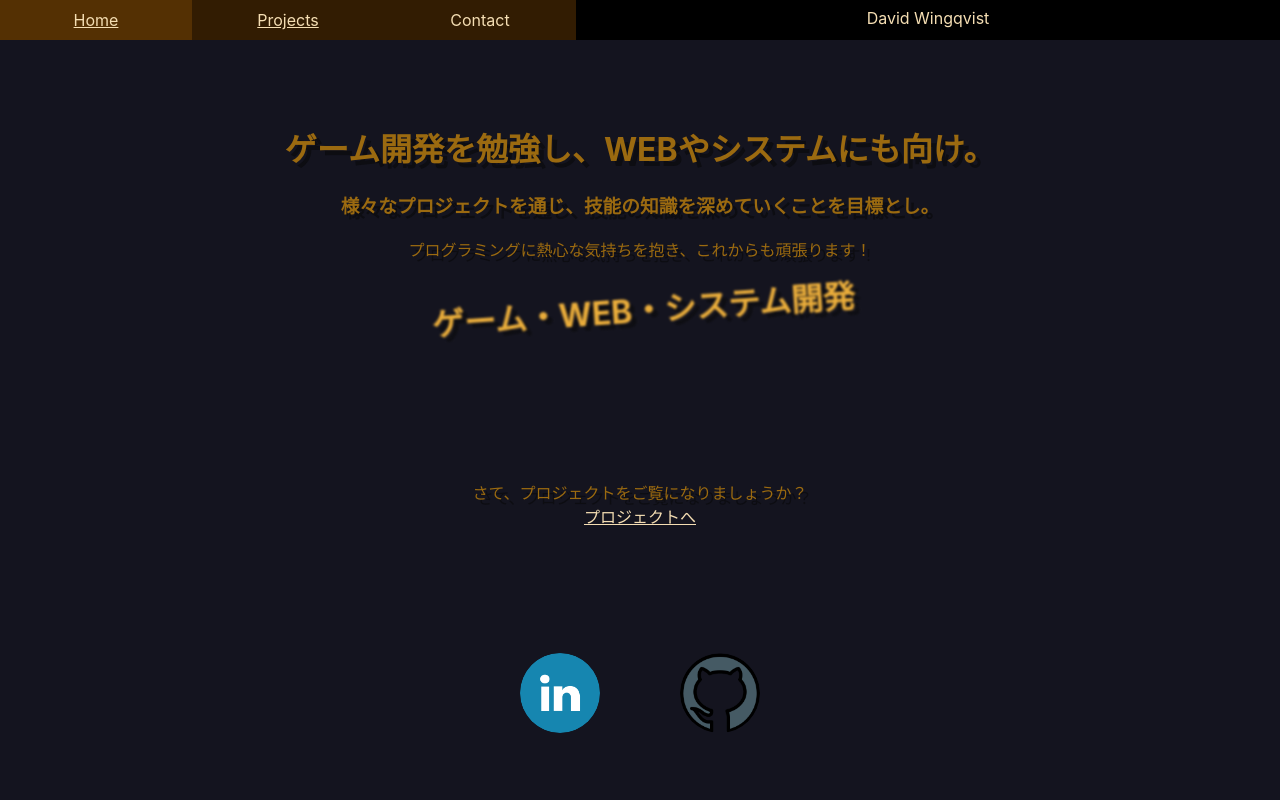
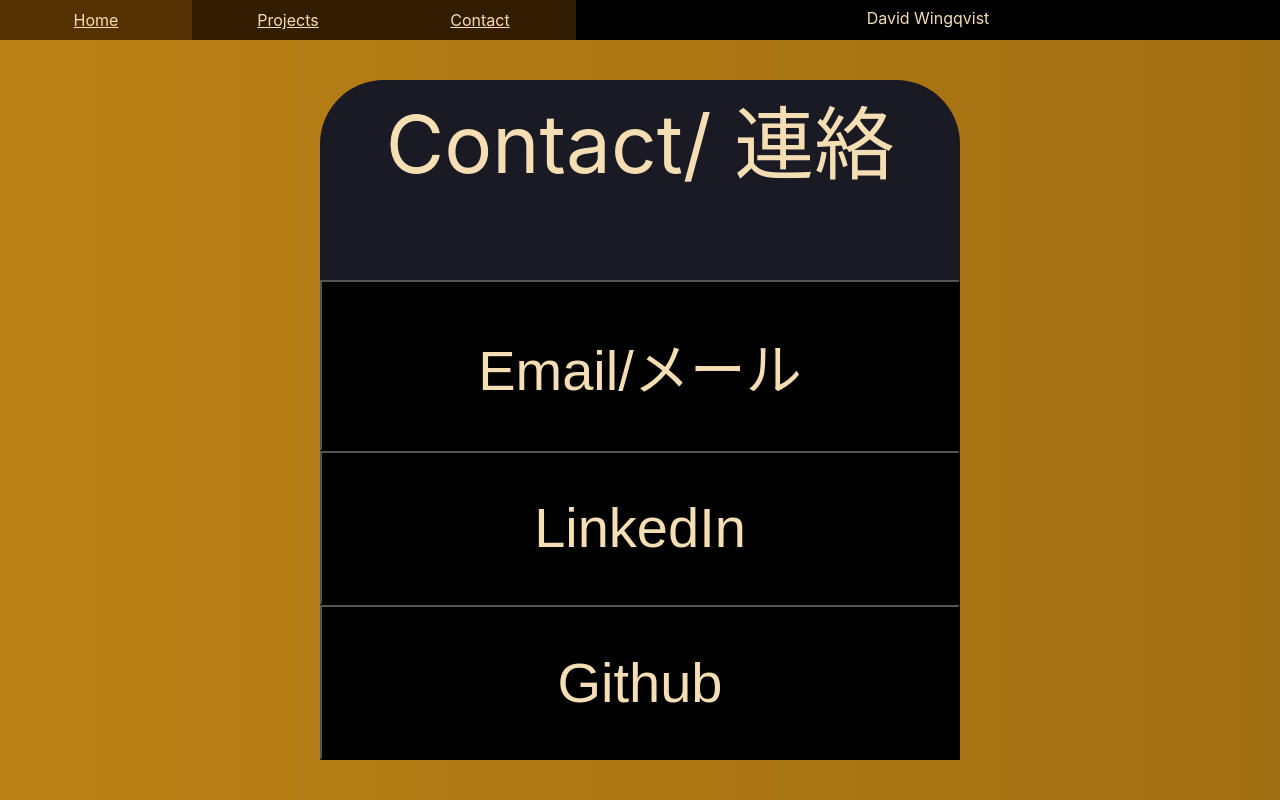
Before and after one commit to davidwingqvist/portfolio-site, a React (Create React App) app: page /portfolio-site/Contact in a window 1280 px wide. Before the commit this address led to /portfolio-site/. Built offline with nearby package versions, Linux system fonts and the light colour scheme.

Commit message:
contact page

```diff
--- a/src/code/Block.js
+++ b/src/code/Block.js
@@ -4,6 +4,7 @@
 import MainPage from './pages/MainPage';
 import './pages/ProjectsPage';
 import ProjectsPage from './pages/ProjectsPage';
+import ContactPage from './pages/ContactPage';
 import {
     BrowserRouter as Router,
     Routes,
@@ -17,7 +18,7 @@
             <ul className='NavBar'>
                 <li className='NavItem'><Link to='/portfolio-site/'>Home</Link></li>
                 <li className='NavItem'><Link to='/portfolio-site/Projects'>Projects</Link></li>
-                <li className='NavItem'>Contact</li>
+                <li className='NavItem'><Link to='/portfolio-site/Contact'>Contact</Link></li>
                 <text className='NavText'>David Wingqvist</text>
             </ul>
     );
@@ -31,6 +32,7 @@
             <Routes>
                 <Route path="/portfolio-site/" element={<MainPage />}></Route>
                 <Route path="/portfolio-site/Projects" element={<ProjectsPage />}/>
+                <Route path="/portfolio-site/Contact" element={<ContactPage />}/>
                 <Route
                         path="*"
                         element={<Navigate to="/portfolio-site/" replace={true} />}
--- /dev/null
+++ b/src/code/pages/ContactPage.css
@@ -0,0 +1,62 @@
+@keyframes movingBackground {
+    to {
+        background-position: var(--bg-size) 0;
+    }
+}
+
+
+.MainPage {
+    display: block;
+    width: 100dvw;
+    height: 95dvh;
+    --bg-size: 300%;
+    background: linear-gradient(90deg, rgb(195, 134, 22), rgb(155, 107, 18), rgb(195, 134, 22)) 0 0/var(--bg-size) 100%;
+    animation: movingBackground 10s infinite linear;
+}
+
+.InfoBlock {
+    position: absolute;
+    width: 50dvw;
+    display: grid;
+    height: 85dvh;
+    left: 25dvw;
+    top: 10dvh;
+    background-color: rgb(26, 26, 36);
+    border-radius: 5dvw;
+    user-select: none;
+}
+
+@media (width > 1000px)
+{
+    .InfoHeader {
+        color: wheat;
+        text-align: center;
+        position: relative;
+        font-size: 5rem;
+    }
+
+    .InfoText {
+        color: wheat;
+        text-align: center;
+        position: relative;
+        font-size: 3.5rem;
+        background-color: black;
+    }
+}
+@media (width <= 1000px)
+{
+    .InfoHeader {
+        color: wheat;
+        text-align: center;
+        position: relative;
+        font-size: 2.3rem;
+    }
+
+    .InfoText {
+        color: wheat;
+        text-align: center;
+        position: relative;
+        font-size: 1.5rem;
+        background-color: black;
+    }
+}
--- /dev/null
+++ b/src/code/pages/ContactPage.js
@@ -0,0 +1,24 @@
+import './ContactPage.css'
+
+export default function Contact()
+{
+    return (
+        <div className="MainPage">
+            <div className='InfoBlock'>
+                <h className='InfoHeader'>
+                    Contact/
+                    連絡
+                </h>
+                <button className='InfoText'>
+                    Email/メール
+                </button>
+                <button className='InfoText'>
+                    LinkedIn
+                </button>
+                <button className='InfoText'>
+                    Github
+                </button>
+            </div>
+        </div>
+    );
+}
--- a/src/code/pages/ProjectsPage.css
+++ b/src/code/pages/ProjectsPage.css
@@ -87,3 +87,23 @@
     text-shadow: none;
     border-color: black;
 }
+
+.BottomBar {
+    display: flex;
+    place-content: center;
+    place-items: center;
+    background-color: black;
+    width: 100dvw;
+    height: 25dvh;
+}
+
+.BottomBarLogo {
+    width: 15dvh;
+    height: 15dvh;
+    margin-left: 5dvw;
+    margin-right: 5dvw;
+}
+
+.BottomBarLogo:hover {
+    filter: brightness(0.5);
+}
--- a/src/code/pages/ProjectsPage.js
+++ b/src/code/pages/ProjectsPage.js
@@ -11,6 +11,8 @@
 import portfolioShot from '../../textures/portfolio-site.PNG'
 import fourInARowShot from '../../textures/four_in_a_row.PNG'
 import Carousel, { CarouselSlide } from '../Carousel'
+import githubLogo from '../../textures/github_logo.png'
+import linkedInLogo from '../../textures/linkedIn_logo.png'
 
 
 function ProjectsPage()
@@ -83,6 +85,10 @@
                     </CarouselSlide>
                 </Carousel>
             </div>
+            <div className='BottomBar'>
+                    <a href='https://www.linkedin.com/in/david-wingqvist-228742271/' target='_blank' rel='noreferrer'><img src={githubLogo} className='BottomBarLogo'></img></a>
+                    <a href='https://github.com/davidwingqvist' target='_blank' rel='noreferrer'><img src={linkedInLogo} className='BottomBarLogo'></img></a>
+            </div>
         </div>
     );
 }
```
